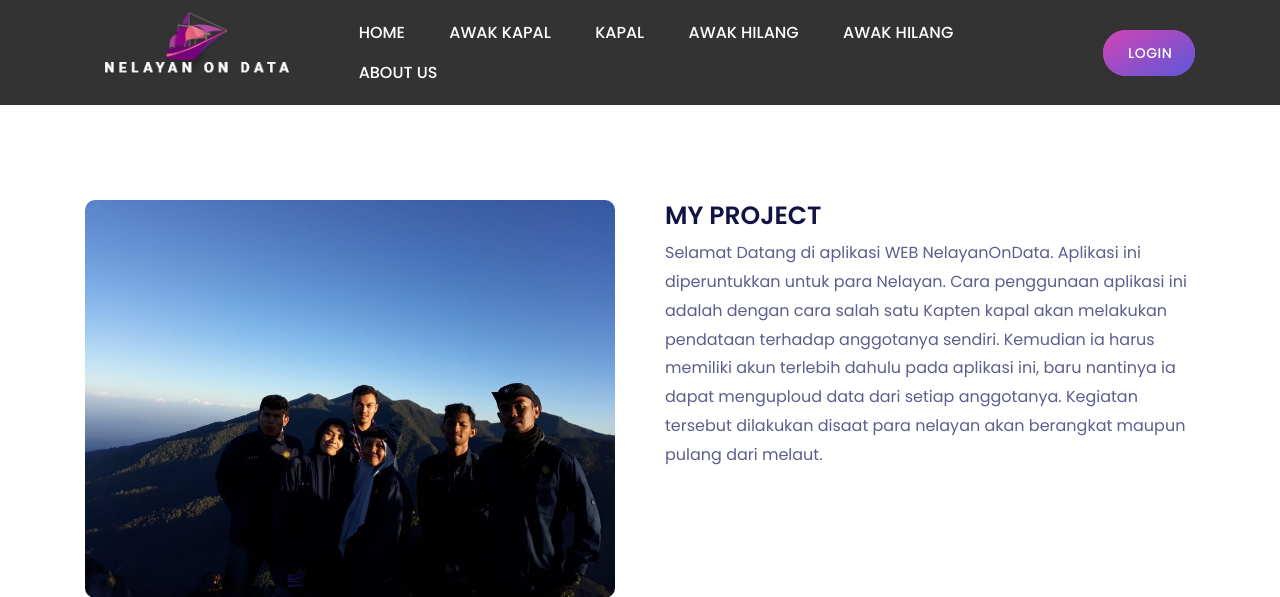
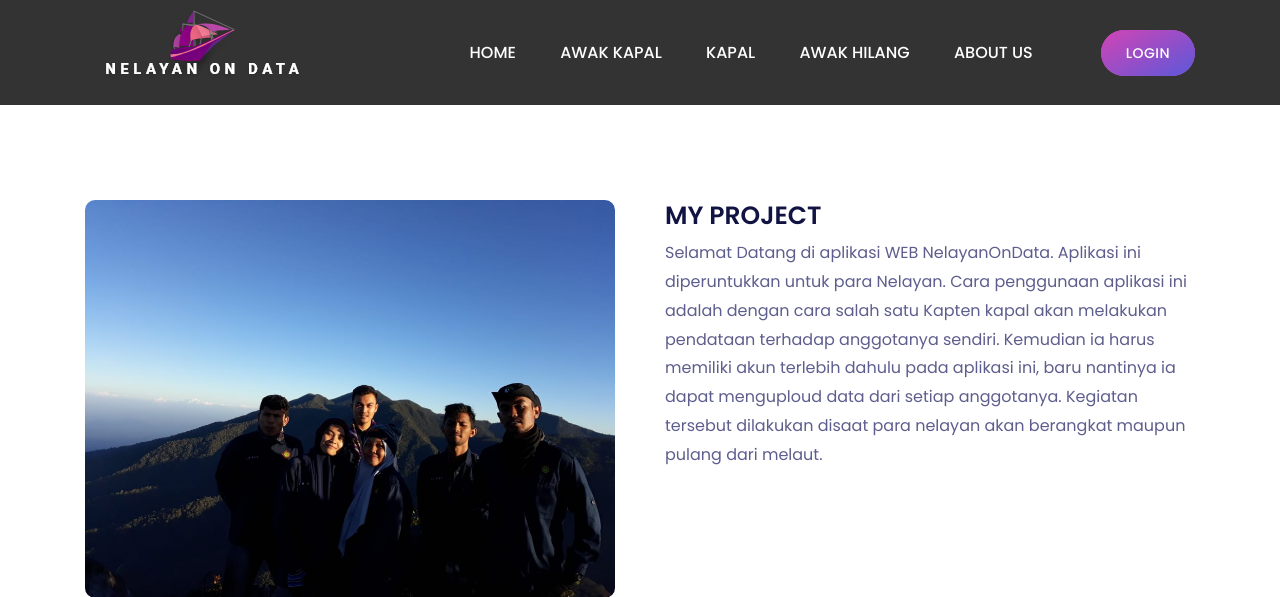
Before and after one commit to PrinandaRahmatullah/2019-INF206-E-NelayanOnData, a PHP site: page /about.php in a window 1280 px wide. Shown: the top 597 px of the page. Run offline with PHP 8.4, Linux system fonts and the light colour scheme.

Commit message:
edit nav

```diff
--- a/nav.php
+++ b/nav.php
@@ -25,7 +25,6 @@
                                     <li><a href="index.php">Home</a></li>
                                     <li><a href="awak.php">Awak Kapal</a></li>
                                     <li><a href="kapal.php">Kapal</a></li>
-                                    <li><a href="#">Awak Hilang</a></li>
                                     <li><a href="awakhilang.php">Awak Hilang</a></li>
                                     <li><a href="about.php">About Us</a></li>
                                 </ul>
```
